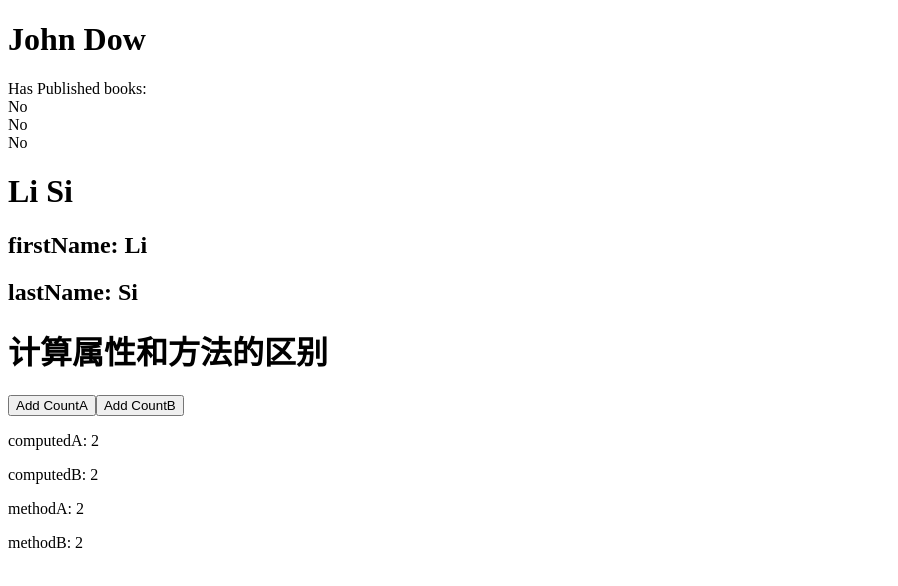
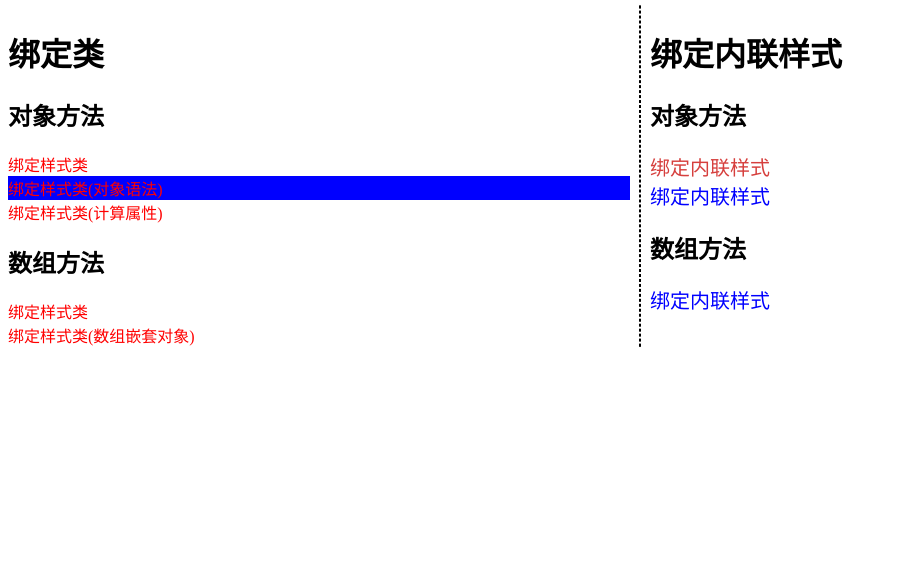
Before and after one commit to LvYuanWang/vue3_fast_entry, a Vue app: page / in a window 1280 px wide. Shown: the top 586 px of the page, without its empty margins (0-898 px from the left). Built offline with nearby package versions, Linux system fonts and the light colour scheme.

Commit message:
vue3类与样式的绑定

```diff
--- a/src/App.vue
+++ b/src/App.vue
@@ -1,70 +1,97 @@
 <template>
-  <div>
-    <h1>{{ author.name }}</h1>
+  <div class="container">
+    <hr class="hr" />
     <div>
-      <span>Has Published books:</span>
-      <div>{{ author.books.length > 0 ? "Yes" : "No" }}</div>
-      <div>{{ isBookPublished }}</div>
-      <div>{{ isBookPublishedFn() }}</div>
+      <h1>绑定类</h1>
+      <h2>对象方法</h2>
+      <div class="demo" :class="{ active: isActive, 'text-danger': hasError }">绑定样式类</div>
+      <div class="demo" :class="classObj">绑定样式类(对象语法)</div>
+      <div class="demo" :class="computedClassObj">绑定样式类(计算属性)</div>
+      <h2>数组方法</h2>
+      <div :class="[isActive ? 'active' : '', errorClass]">绑定样式类</div>
+      <div :class="[{ 'active': isActive }, errorClass]">绑定样式类(数组嵌套对象)</div>
     </div>
-    <h1>{{ fullName }}</h1>
-    <h2>firstName: {{ firstName }}</h2>
-    <h2>lastName: {{ lastName }}</h2>
-    <h1>计算属性和方法的区别</h1>
-    <button @click="countA++">Add CountA</button>
-    <button @click="countB++">Add CountB</button>
-    <p>computedA: {{ computedA }}</p>
-    <p>computedB: {{ computedB }}</p>
-    <p>methodA: {{ methodA() }}</p>
-    <p>methodB: {{ methodB() }}</p>
+    <div>
+      <h1>绑定内联样式</h1>
+      <h2>对象方法</h2>
+      <div :style="{ color: activeColor, fontSize: fontSize + 'px' }">绑定内联样式</div>
+      <div :style="styleObj">绑定内联样式</div>
+      <h2>数组方法</h2>
+      <div :style="styleArr">绑定内联样式</div>
+    </div>
   </div>
 </template>
 
 <script setup>
-import { reactive, computed, ref } from 'vue';
-const author = reactive({
-  name: "John Dow",
-  books: ["Vue 2 - Advanced Guide", "Vue 3 - Basic Guide", "Vue 4 - The Future"]
-})
-const isBookPublished = computed(() => author.books.length > 0 ? "Yes" : "No");
+import { computed, reactive, ref } from 'vue';
 
-// 利用 get 和 set 方法在 computed 中实现更改
-const firstName = ref("John");
-const lastName = ref("Dow");
-const fullName = computed({
-  get: () => `${firstName.value} ${lastName.value}`,
-  set: (value) => {
-    [firstName.value, lastName.value] = value.split(" ");
+const isActive = ref(true);
+const hasError = ref(false);
+const errorClass = ref('text-danger');
+// 类名绑定(对象语法)
+const classObj = reactive({
+  active: true,
+  'text-danger': hasError.value
+});
+// 计算属性方式
+const computedClassObj = computed(() => {
+  return {
+    active: isActive.value && !hasError.value,
+    'text-danger': hasError.value && hasError.value.type === 'fatal'
   }
-})
+});
+
+// 绑定内联样式
+const activeColor = ref('red');
+const fontSize = ref(20);
+const styleObj = reactive({
+  color: 'blue',
+  fontSize: fontSize.value + 'px'
+});
+// 数组方法
+const styleArr = ref([styleObj, { backgroundColor: 'green', textDecoration: 'underline' }]);
+
 setTimeout(() => {
-  author.books = [];
-  fullName.value = "Li Si";
+  hasError.value = { type: 'fatal' };
+  classObj['text-danger'] = true;
 }, 2000);
-
-// 计算属性和方法
-const isBookPublishedFn = () => author.books.length > 0 ? "Yes" : "No";
-
-// 计算属性和方法的区别: 当依赖的数据发生变化时，计算属性会重新计算，而方法不会, 但是方法会在每次重新渲染时都会执行
-const countA = ref(1);
-const countB = ref(1);
-
-const computedA = computed(() => {
-  console.log("computedA");
-  return countA.value + 1;
-});
-const computedB = computed(() => {
-  console.log("computedB");
-  return countB.value + 1;
-});
-const methodA = () => {
-  console.log("methodA");
-  return countA.value + 1;
-};
-const methodB = () => {
-  console.log("methodB");
-  return countB.value + 1;
-};
+setInterval(() => {
+  fontSize.value = Math.floor(Math.random() * 50);
+  isActive.value = [true, false][Math.floor(Math.random() * 2)];
+  activeColor.value = `#${Math.random().toString(16).substring(2, 8)}`;
+}, 3000);
+setTimeout(() => {
+  styleArr.value.pop();
+}, 3000);
 </script>
 
-<style lang="scss" scoped></style>
+<style scoped>
+* {
+  transition: all 1s;
+}
+
+.container {
+  display: grid;
+  grid-template-columns: 1fr 1fr;
+  gap: 20px;
+  position: relative;
+}
+
+.hr {
+  position: absolute;
+  height: 100%;
+  left: 50%;
+  top: -10px;
+  transform: translateX(-50%) rotate(180deg);
+  border-width: 1px;
+  border-style: dashed;
+}
+
+.text-danger {
+  color: red;
+}
+
+.active {
+  background-color: blue;
+}
+</style>
```
Also changed, not shown: 1 other file (tests, documents, lock files or other folders).
